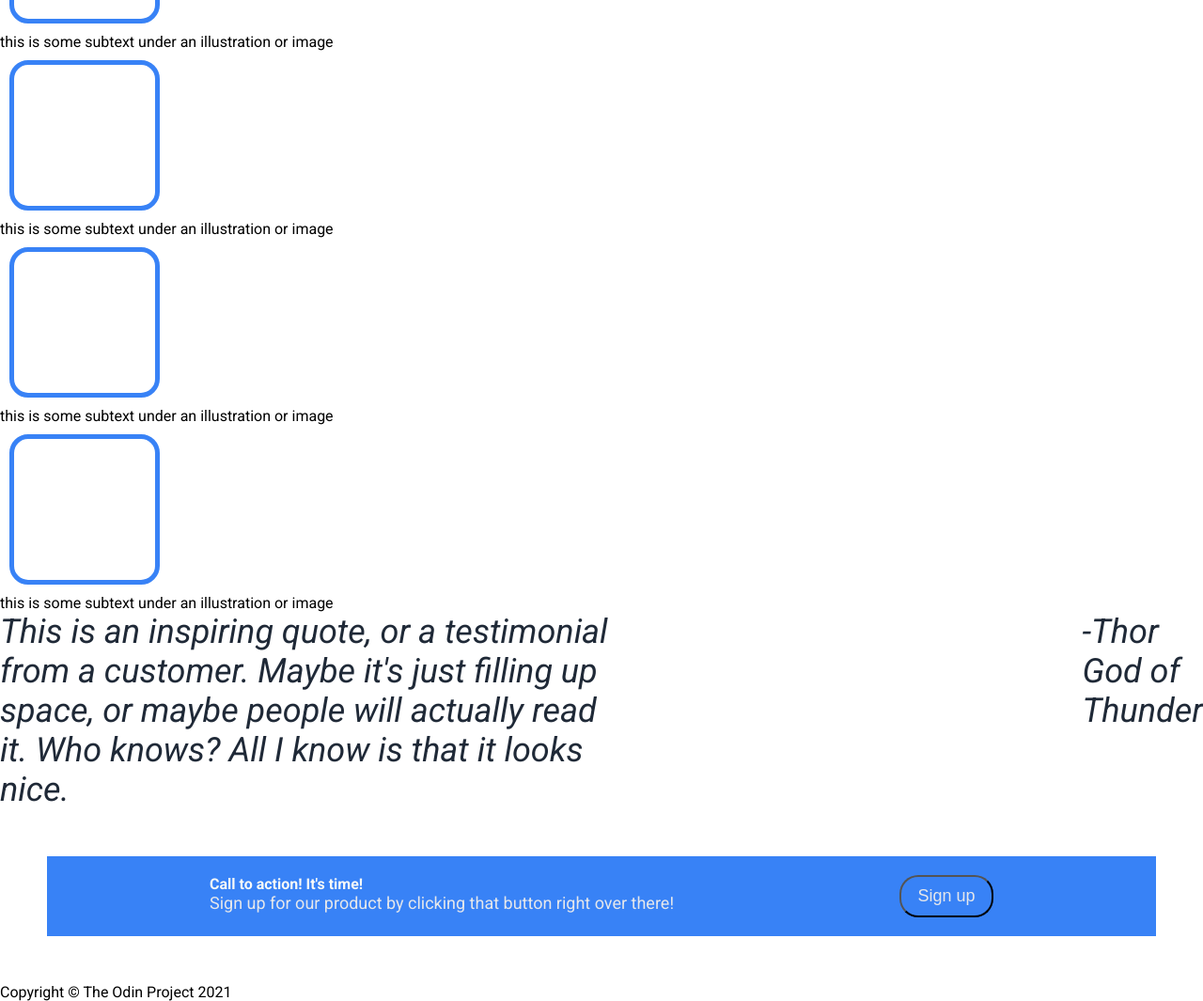
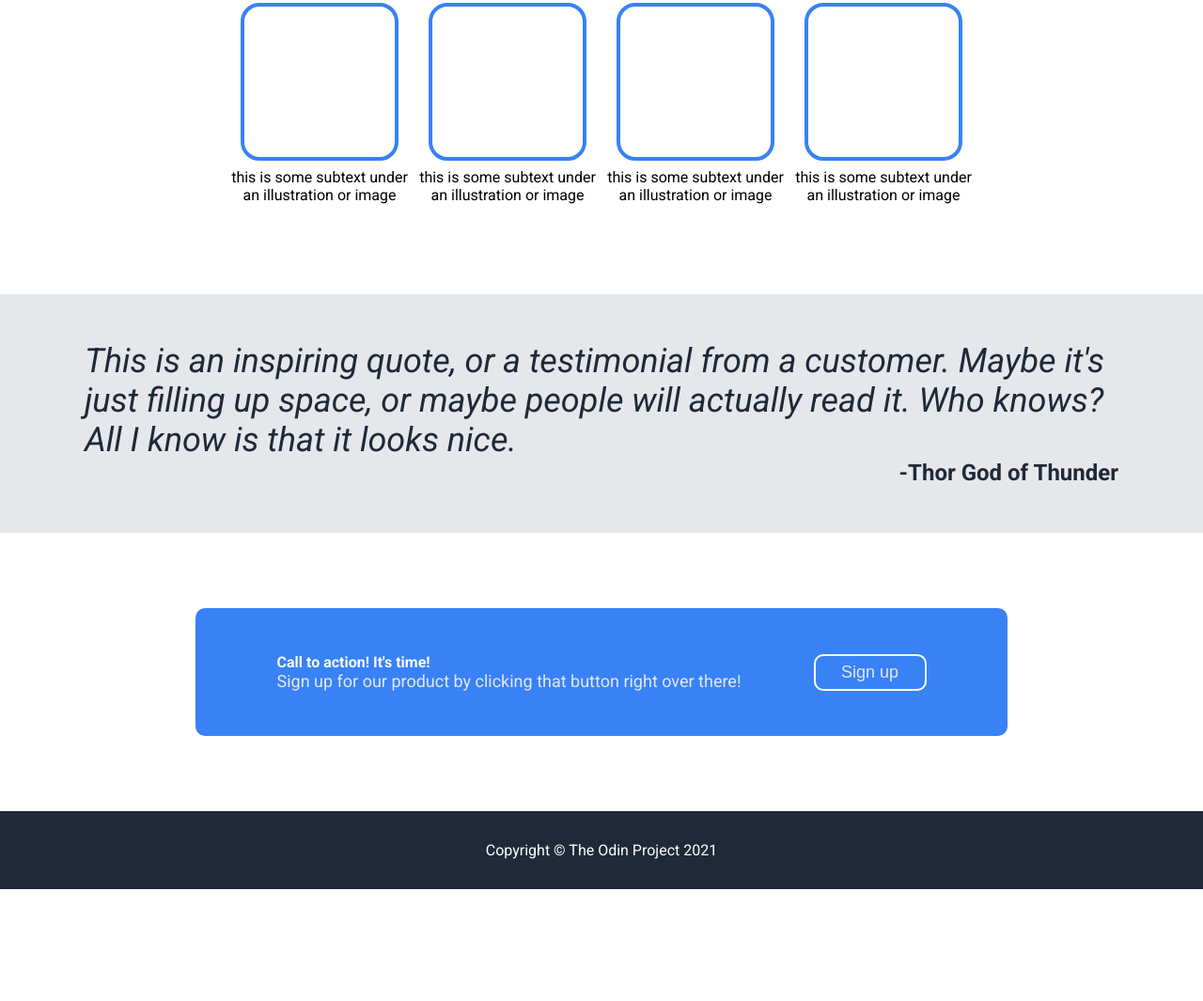
Before and after one commit to fab44-cloud/landing-page, a plain HTML site: page index.html in a window 1280 px wide. Shown: the part 644-1709 px from the top of the page at 94% size. After the commit the page ends 1590 px from the top, so only its background shows below. Drawn offline with Linux system fonts and the light colour scheme.

Commit message:
feat: added secondary class to reduce redundancy and reduced box sizes in section 2

```diff
--- a/styles.css
+++ b/styles.css
@@ -11,6 +11,7 @@ body {
 /* HEADER */
 header {
     background-color: #1F2937;
+    padding: 16px 208px;
 }
 
 /* Navigation */
@@ -22,29 +23,30 @@ header {
 
 .logo {
     font-size: 24px;
+    font-weight: 1000;
     color: #F9FAF8;
-    margin-top: 10px;
-    margin-left: 100px;
 }
 
 .nav ul {
     list-style-type: none;
     display: flex;
     gap: 20px;
-    margin-right: 60px;
 }
 
-a {
+.secondary,
+a:link {
     color: #E5E7EB;
     text-decoration: none;
+    font-size: 18px;
 }
 
+/* Introduction */
 .intro {
     display: flex;
     justify-content: center;
     align-items: center;
-    gap: 30px;
-    padding: 100px 100px;
+    gap: 32px;
+    padding: 112px 0px;
 }
 
 .intro .left {
@@ -64,111 +66,115 @@ a {
   color: #F9FAF8;
 }
 
-.secondary {
-    font-size: 18px;
-    color: #E5E7EB;
-}
-
 .image {
     display: flex;
     align-items: center;
     justify-content: center;
     background-color: gray;
-    font-family: "Roboto", sans-serif;
     height: 200px;
-}
-
-.placeholder {
-    color: #E5E7EB;
 }
 
 button {
     color: #F9FAF8;
     background-color: #3882F6;
-    border-radius: 20px;
-    padding: 10px;
-    width: 100px;
+    border-radius: 10px;
+    padding: 7px 16px;
+    width: 120px;
+    border: none;
 }
 
 /* Section 2 */
-h2 {
+/* Card Section */
+main {
+    display: flex;
+    flex-direction: column;
+    align-items: center;
+    padding: 0 208px;
+    margin-top: 3em;
+}
+
+main h2 {
+    font-size: 36px;
+    font-weight: 1000;
+    color: #1F2937;
+}
+
+.card-container {
     display: flex;
     justify-content: center;
-    padding: 10px;
+    align-items: center;
+    flex-wrap: wrap;
+    margin: 3em 0 6em 0;
 }
 
-.container {
-    display: flex;
-    justify-content: center;
-    padding: 10px 200px;
-}
-
-.outline {
+.card {
     display: flex;
     flex-direction: column;
+    align-items: center;
+    text-align: center;
+    max-width: 200px;
+    gap: 0.5em;
 }
 
 .box {
-    width: 100px;
-    height: 100px;
-    margin: 10px;
-    padding: 25px;
-    border: 5px solid #3882F6;
+    width: 160px;
+    height: 160px;
+    border: 4px solid #3882F6;
     border-radius: 20px;
 }
 
 /* Section 3 */
-.quote-section {
+.quote {
+    display: flex;
+    flex-direction: column;
+    justify-content: center;
     background-color: #E5E7EB;
-    padding: 50px;
-    margin-top: 20px;
-    display: flex;
-    justify-content: center;
+    padding: 50px 90px;
 }
 
-.quote {
+.quote em {
     font-size: 36px;
     font-style: italic;
     color: #1F2937;
-    display: flex;
-    justify-content: center;
 }
 
 .quotee {
-    margin-left: 500px;
+    align-self: flex-end;
+    font-weight: bolder;
+    font-size: 24px;
+    color: #1F2937;
 }
 
 /* Section 4 */
-.container-2 {
-    display: flex;
-    justify-content: center;
-    background-color: #3882F6;
-    color: #F9FAF8;
-    padding: 20px;
-    margin: 50px;
-}
-
-.container-2 .left {
-    display: flex;
-    flex-direction: column;
-}
-
-.container-2 .right {
-    margin-left: 240px;
-}
-
-.button {
-    color: #F9FAF8;
-    border-color: #F9FAF8;
-    background-color: #3882F6;
-    border-radius: 20px;
-}
-
-.footer {
+/* Sign Up */
+.sign-up {
     display: flex;
     justify-content: center;
     align-items: center;
-    padding: 20px;
+    padding: 5em 13em;
+}
+
+.container-2 {
+    display: flex;
+    justify-content: space-around;
+    align-items: center;
+    background-color: #3882F6;
+    color: #F9FAF8;
+    padding: 3em;
+    width: 100%;
+    border-radius: 10px;
+}
+
+.container-2 button {
+    border: 2px solid #FFF;
+}
+
+/* Footer */
+footer {
+    display: flex;
+    justify-content: center;
+    align-items: center;
+    padding: 2em 0;
     background-color: #1F2937;
-    color: #E5E7EB;
+    color: #FFF;
 }
```
